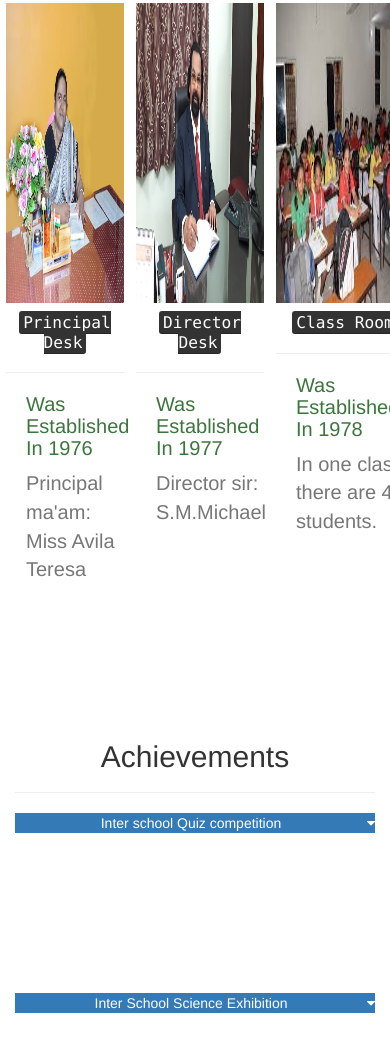
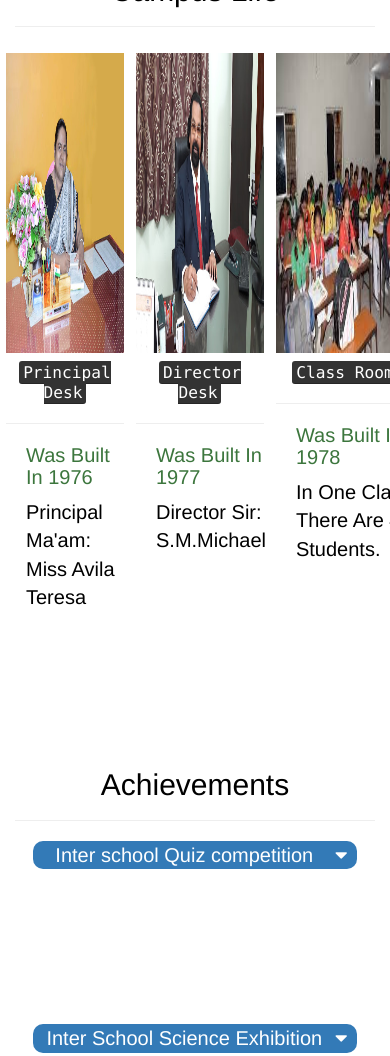
Before and after one commit to Ranveer628/school_website2, a plain HTML site: page index.html in a window 390 px wide. Shown: the part 944-2000 px from the top of the page. Drawn offline with nearby package versions, Linux system fonts and the light colour scheme.

Commit message:
Add files via upload

```diff
--- a/index.html
+++ b/index.html
@@ -32,8 +32,8 @@
     <div class="collapse navbar-collapse" id="myNavbar">
       <ul class="nav navbar-nav">
         <li><a href="#welcome">HOME</a></li>
-        <li><a href="#life">CAMPUS LIFE</a></li>
-        <li><a href="#achievements">ACHIEVEMENTS</a></li>
+        <li><a href="#campus">CAMPUS LIFE</a></li>
+        <li><a href="#ments">ACHIEVEMENTS</a></li>
         <li><a href="#">GALLERY</a></li>
         <li><a href="#">ACADMICS</a></li>
         <li><a href="#">CONTACT US</a></li>
@@ -41,14 +41,21 @@
     </div>
 
 </nav>
-    <section id="welcome">
+
     <div class="name">
     <marquee id="marqueeStyle">
-      MADONNA ENGLISH SCHOOL
+         <div class="page-header" id="welcome">
+
+  		<h2 class="text-capitalize">madonna english school</h2>
+        </div>
+
         </marquee>
     </div>
+
+
+
     <img src="Madonna_English_school.jpg" id="school">
-    </section>
+
 
     <br>
     <br>
@@ -57,7 +64,6 @@
 
      <div class="container">
 
-         <section id="life">
 <div class="page-header" id="campus">
   		<h2 class="text-capitalize">campus life</h2>
   </div>
@@ -66,52 +72,52 @@
       <img class="img-responsive" src="principle.jpg">
         <h4 class="text-capitalize"><kbd>principal desk</kbd></h4>
         <hr>
-        <h5 class="text-success text-left text-capitalize">was established in 1976</h5>
-        <p class="text-muted text-left">Principal ma'am: Miss Avila Teresa</p>
+        <h5 class="text-success text-left text-capitalize">was built in 1976</h5>
+        <p class="text-muted text-capitalize text-left">principal ma'am: miss avila teresa</p>
     </div>
 
     <div class="row">
-    <div class="travel_mainDiv">
+    <div class="campus_mainDiv">
       <img class="img-responsive" src="director.jpg">
         <h4 class="text-capitalize"><kbd>director desk</kbd></h4>
         <hr>
-        <h5 class="text-success text-left text-capitalize">was established in 1977</h5>
-        <p class="text-muted text-left">Director sir: S.M.Michael</p>
+        <h5 class="text-success text-left text-capitalize">was built in 1977</h5>
+        <p class="text-muted text-capitalize text-left">director sir: s.m.michael</p>
     </div>
 
         <div class="row">
-    <div class="travel_mainDiv">
+    <div class="life_mainDiv">
       <img class="img-responsive" src="class.jpeg">
         <h4 class="text-capitalize"><kbd>class room</kbd></h4>
         <hr>
-        <h5 class="text-success text-left text-capitalize">was established in 1978</h5>
-        <p class="text-muted text-left">In one class there are 45 students.</p>
+        <h5 class="text-success text-left text-capitalize">was built in 1978</h5>
+        <p class="text-muted text-capitalize text-left">in one class there are 45 students.</p>
             </div>
         </div>
     </div>
              </div>
-    </section>
+
       <br>
     <br>
     <br>
     <br>
          <br>
-    <section id="achievements">
+
 <div class="page-header" id="ments">
   		<h2 class="text-capitalize">achievements</h2>
   </div>
 
-<div class="bg-primary about-head" data-toggle="collapse" data-target="#achieve_ments" >
+<div class="bg-primary achieve-head" data-toggle="collapse" data-target="#achieve_ments" >
     Inter school Quiz competition<i class="fa fa-sort-desc" ></i>
   </div>
 
   <div id="achieve_ments" class="collapse">
 
-      <div class="col-lg-3 col-md-3 col-sm-3 col-xs-12">
+      <div class="col-lg-3 col-md-3 col-sm-3 col-xs-12" id="achievementsID">
 	  		<img src="quiz.jpg" class="img-responsive img-thumbnail">
 	  </div>
 
-	  <div class="col-lg-9 col-md-9 col-sm-9 col-xs-12 about_text" >
+	  <div class="col-lg-9 col-md-9 col-sm-9 col-xs-12 achieve_text" >
 		  <h3 class="text-success text-left text-capitalize">
       MADONNA ENGLISH SCHOOL won 1st Prize.
       </h3>
@@ -133,7 +139,7 @@
 
 
 
-        <div class="bg-primary achieve-head" data-toggle="collapse" data-target="#achieve_ments1" >
+        <div class="bg-primary ment-head" data-toggle="collapse" data-target="#achieve_ments1" >
    Inter School Science Exhibition<i class="fa fa-sort-desc" ></i>
   </div>
 
@@ -143,7 +149,7 @@
 	  		<img src="fountain.jpg" class="img-responsive img-thumbnail">
 	  </div>
 
-	  <div class="col-lg-9 col-md-9 col-sm-9 col-xs-12 about_text" >
+	  <div class="col-lg-9 col-md-9 col-sm-9 col-xs-12 school_text" >
 		  <h3 class="text-success text-left text-capitalize">
       genius minds at work - science exhibition
       </h3>
@@ -165,7 +171,7 @@
 
 
 
-        <div class="bg-primary about-head" data-toggle="collapse" data-target="#achieve_ments2" >
+        <div class="bg-primary school-head" data-toggle="collapse" data-target="#achieve_ments2" >
     Inter School Art Exhibition. <i class="fa fa-sort-desc" ></i>
   </div>
 
@@ -175,7 +181,7 @@
 	  		<img src="school..jpg" class="img-responsive img-thumbnail">
 	  </div>
 
-	  <div class="col-lg-9 col-md-9 col-sm-9 col-xs-12 about_text" >
+	  <div class="col-lg-9 col-md-9 col-sm-9 col-xs-12 ment_text" >
 		  <h3 class="text-success text-left text-capitalize">
      specific form of art-exhibition.
       </h3>
@@ -184,7 +190,7 @@
 	  </div>
 
         </div>
-         </section>
+
           <br>
          <br>
          <br>
--- a/main.css
+++ b/main.css
@@ -25,13 +25,47 @@ body{
 }
 
 
-.about-head i{
+.ment-head i{
     float: right;
+    padding-right: 10px;
 }
 .achieve-head i{
 float: right;
+    padding-right: 10px;
+
 }
+.school-head i{
+float: right;
+    padding-right: 10px;
+}
+.ment-head{
+    font-size: 20px;
+    padding: :6px 22px;
+    border-radius: 10px;
+    margin-bottom: 15px;
+    width: 90%;
+    display: inline-block;
+}
+.achieve-head{
+ font-size: 20px;
+    padding: :6px 22px;
+    border-radius: 10px;
+    margin-bottom: 15px;
+    width: 90%;
+    display: inline-block;
+
+}
+.school-head{
+ font-size: 20px;
+    padding: :6px 22px;
+    border-radius: 10px;
+    margin-bottom: 15px;
+    width: 90%;
+    display: inline-block;
+}
+
 .row::after{
+
     clear: both;
     display: table;
 }
@@ -52,3 +86,52 @@ float: right;
     margin-left: 20px;
     font-size: 20px;
 }
+.campus_mainDiv{
+    float: left;
+    width: 33.33%;
+    padding: 5px;
+     border: 1px solid white;
+}
+.campus_mainDiv img{
+    width: 100%;
+        height: 300px;
+}
+.campus_mainDiv hr{
+    width: 100%;
+}
+.campus_mainDiv h5,.campus_mainDiv p{
+    margin-left: 20px;
+    font-size: 20px;
+}
+.life_mainDiv{
+    float: left;
+    width: 33.33%;
+    padding: 5px;
+     border: 1px solid white;
+}
+.life_mainDiv img{
+    width: 100%;
+        height: 300px;
+}
+.life_mainDiv hr{
+    width: 100%;
+}
+.life_mainDiv h5,.life_mainDiv p{
+    margin-left: 20px;
+    font-size: 20px;
+}
+.travel_mainDiv p{
+    color: black;
+}
+.campus_mainDiv p{
+    color: black;
+}
+.life_mainDiv p{
+    color: black;
+}
+.page-header{
+    color: black;
+}
+#achievementsID{
+    padding-bottom: 10px;
+}
```
